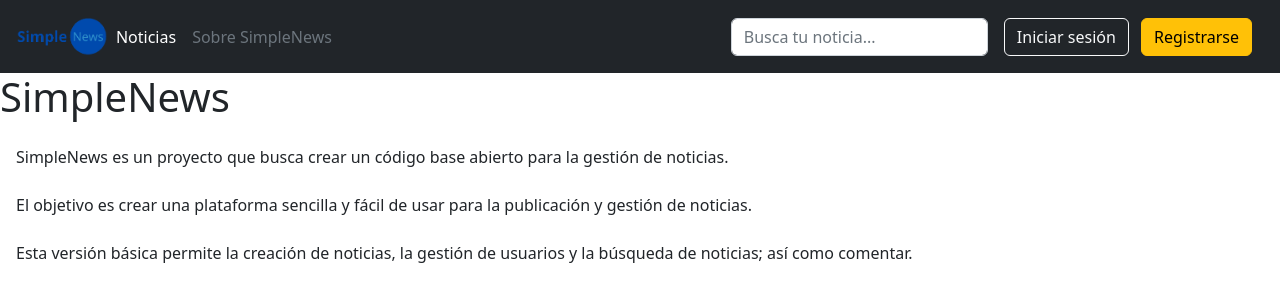
After one commit to Alv-Maker/simplenews, a Flask app: template templates/about.html in a window 1280 px wide. The commit adds this page. Shown: the top 302 px of the page. Run offline with Flask 3, Linux system fonts and the light colour scheme; the template is opened without the code that fills it, so the values that code supplies are empty.

Commit message:
Haciendo retoques y arreglando bugs

```diff
--- a/app.py
+++ b/app.py
@@ -34,7 +34,7 @@ def index():
 
 @app.route("/about")
 def about():
-    return flask.send_from_directory(app.static_folder, "about.html")
+    return flask.render_template("about.html", sesion = Usuario.current_user())
 
 
 @app.errorhandler(405)
--- a/noticias/templates/crear_noticia.html
+++ b/noticias/templates/crear_noticia.html
@@ -85,7 +85,8 @@
             <br>
             <label class="form-label" for="contenido">Contenido</label>
             <textarea class="form-control"  id="contenido" name="contenido"></textarea>
-            <input type="submit" id="btSubmit" value="Ok"/>
+            <br>
+            <input class="btn btn-primary" type="submit" id="btSubmit" value="Ok"/>
         </form>
 
         <div id="dvError" style="background-color: red; color: white; display: none;">¡
--- a/noticias/templates/noticia.html
+++ b/noticias/templates/noticia.html
@@ -87,10 +87,12 @@
     <hr>
     <p class="h5">Comentarios:</p>
     {% if sesion %}
+    <br>
     <!-- Button trigger modal -->
     <button type="button" class="btn btn-primary" data-bs-toggle="modal" data-bs-target="#comentarioModal">
       Añadir comentario
     </button>
+    <br><br>
 
 
     {% endif %}
--- /dev/null
+++ b/templates/about.html
@@ -0,0 +1,75 @@
+<!DOCTYPE html>
+<html>
+
+<head>
+    <title>SimpleNews</title>
+    <link rel="icon" type="image/png" href="/static/img/favicon.png">
+    <link href="https://cdn.jsdelivr.net/npm/bootstrap@5.2.0-beta1/dist/css/bootstrap.min.css" rel="stylesheet">
+    <style>
+        .center-block {
+            display: block;
+            margin-left: auto;
+            margin-right: auto;
+            align-items: center;
+        }
+
+    </style>
+</head>
+
+<body>
+
+    <header class="p-3 bg-dark text-white">
+    <div class="container-fluid" style="padding-left: 0px;">
+      <div class="d-flex flex-wrap align-items-center justify-content-center justify-content-lg-center">
+        <a href="/" class="navbar-brand">
+          <img src="/static/img/logo.png" alt="Logo" style="height: 40px; width: auto;"
+            class="d-inline-block align-text-top">
+        </a>
+
+        <ul class="nav col-12 col-lg-auto me-lg-auto mb-2 justify-content-center mb-md-0">
+          <li><a href="/noticias" class="nav-link px-2 text-white">Noticias</a></li>
+          <li><a href="/about" class="nav-link px-2 text-secondary">Sobre SimpleNews</a></li>
+        </ul>
+
+        <form class="col-12 col-lg-auto mb-3 mb-lg-0 me-lg-3"
+          onsubmit="window.location.href='/noticias/b/?q=' + this[0].value; return false;">
+          <input type="search" class="form-control form-control-dark" placeholder="Busca tu noticia..."
+            aria-label="Search">
+        </form>
+
+        {% if not sesion %}
+        <div class="text-end">
+          <button type="button" class="btn btn-outline-light me-2" onclick="window.location.href='/users/'">Iniciar
+            sesión</button>
+          <button type="button" class="btn btn-warning"
+            onclick="window.location.href='/users/register'">Registrarse</button>
+        </div>
+        {% else %}
+        <div class="text-end">
+          <button type="button" class="btn btn-outline-light me-2" onclick="fetch('/api/l/logout', {
+            method: 'POST',
+        })
+            .then(response => {
+              if (response.redirected) {
+                window.location.reload();
+              }
+            })">Cerrar sesión</button>
+          <button type="button" class="btn btn-warning" onclick="window.location.href='/users/profile'">Perfil</button>
+        </div>
+        {% endif %}
+      </div>
+  </header>
+
+    <p class="h1">SimpleNews</p>
+    <p class="p-3">SimpleNews es un proyecto que busca crear un código base abierto para la gestión de noticias.
+        <br><br>
+        El objetivo es crear una plataforma sencilla y fácil de usar para la publicación y gestión de noticias.
+        <br><br>
+        Esta versión básica permite la creación de noticias, la gestión de usuarios y la búsqueda de noticias; así como comentar.
+
+    </p>
+
+    </div>
+</body>
+
+</html>
```
Also changed, not shown: api/api.py (+4 -4 lines), static/about.html (deleted, +0 -63 lines).
